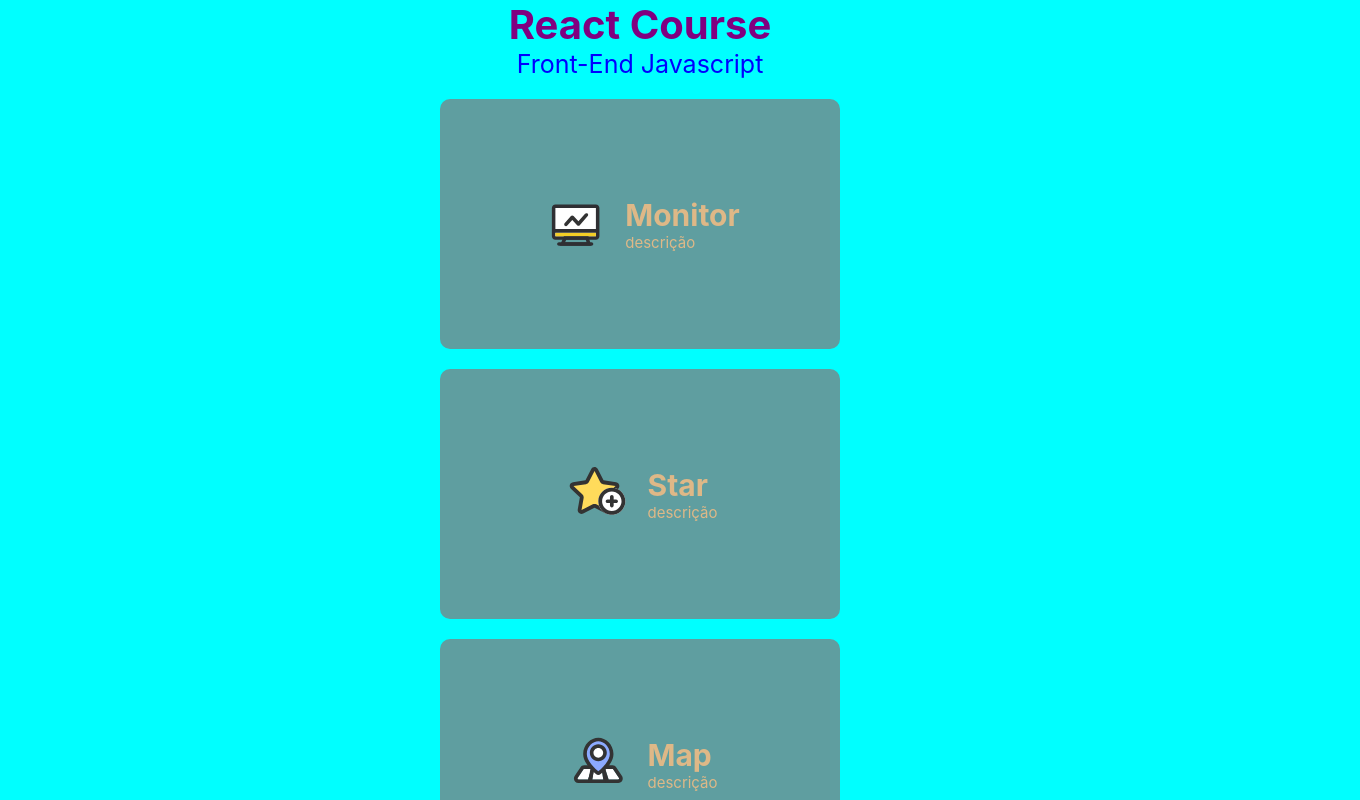
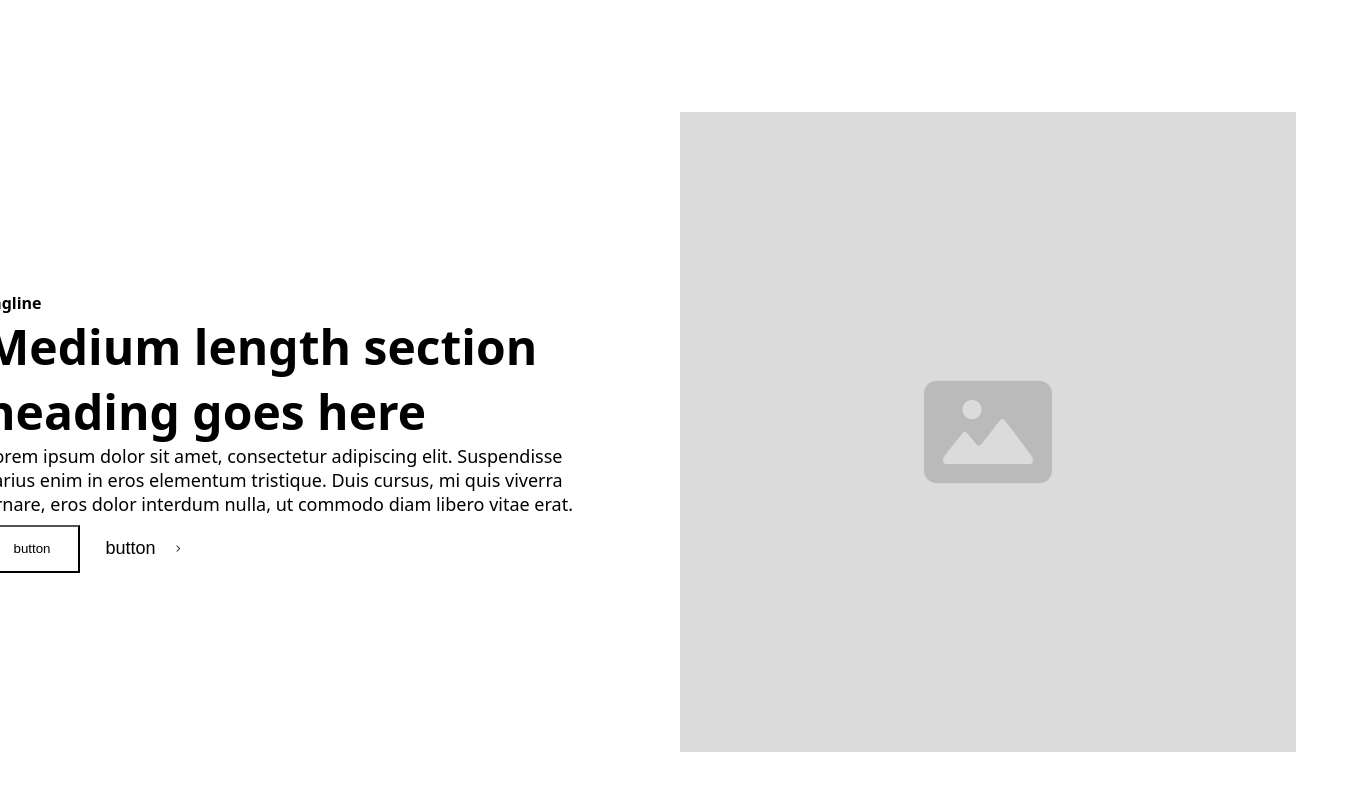
Before and after one commit to carmoemanoel/react-course, a React (Create React App) app: page / in a window 1280 px wide. Shown: the top 800 px of the page, 1360 px wide, since content can reach past the window. Built offline with nearby package versions, Linux system fonts and the light colour scheme.

Commit message:
feat: Criando layout

```diff
--- a/src/App.css
+++ b/src/App.css
@@ -1,4 +1,4 @@
-  *{
+  /* *{
     box-sizing: border-box;
     text-decoration: none;
     padding: 0;
@@ -61,3 +61,111 @@
     width: 70px;
     height: 70px;
   }
+
+  */
+
+  *{
+    box-sizing: border-box;
+    text-decoration: none;
+    padding: 0;
+    margin: 0;
+  }
+
+  .layout-container{
+    display: flex;
+    justify-content: center;
+    align-items: center;
+
+    width: 100%;
+    height: fit-content;
+    background-color: #fff;
+  }
+
+  .layout-content{
+    /* border: solid 1px black; */
+    display: flex;
+    flex-direction: row;
+    justify-content: center;
+    align-items: center;
+    gap: 80px;
+
+    width: auto;
+    height: auto;
+    padding: 112px 64px;
+
+  }
+
+  .layout-text{
+    display: flex;
+    flex-direction: column;
+    font-family: system-ui, -apple-system, BlinkMacSystemFont, 'Segoe UI', Roboto, Oxygen, Ubuntu, Cantarell, 'Open Sans', 'Helvetica Neue', sans-serif;
+  }
+
+
+  .layout-text h4{
+    font-size: 16px;
+    font-weight: 600;
+
+  }
+
+  .layout-text h1{
+    font-size: 48px;
+    font-weight: 700;
+
+    width: 616px;
+    height: 261;
+  }
+
+  .layout-text p{
+    font-size: 18px;
+    font-weight: 400;
+
+    width: 616px;
+    height: 81px;
+  }
+
+  .layout-button{
+    display: flex;
+    font-size: 16px;
+    font-weight: 400;
+    gap: 8px;
+    /* flex-direction: row; */
+
+  }
+
+
+.layout-button :first-child{
+  display: flex;
+  justify-content: center;
+  align-items: center;
+  /* border: 1px solid black; */
+  width: 96px;
+  background-color: #fff;
+  height: 48px;
+
+}
+
+.layout-button :last-child{
+  display: flex;
+  border: none;
+  width: 96px;
+  height: 48px;
+  font-size: 16px;
+  background-color: #fff;
+  font-weight: 200;
+
+}
+
+.layout-button .vector{
+  width: 12.59px;
+  height: 7.13px;
+  margin-top: 20px;
+}
+
+
+.layout-content img{
+    /* border: 1px solid black; */
+    width: 616px;
+    height: 640px;
+
+  }
--- a/src/App.jsx
+++ b/src/App.jsx
@@ -1,28 +1,21 @@
 import "./App.css"
-import Banner from "./components/Banner"
+
+import Banner from "./components/Layout"
 
 import Monitor from "./asssets/images/svg/monitor-svgrepo-com.svg"
-import Collect from "./asssets/images/svg/collect-svgrepo-com.svg"
-import Location from "./asssets/images/svg/location-svgrepo-com.svg"
-import Tips from "./asssets/images/svg/tips-svgrepo-com.svg"
-import Coffee from "./asssets/images/svg/coffee-svgrepo-com.svg"
-import Sim from "./asssets/images/svg/sim-card-svgrepo-com.svg"
+
 
 
 function App() {
   return (
     <body>
-      <div className="card">
+      {/* <div className="card">
       <h1>React Course</h1>
       <p>Front-End Javascript</p>
-    </div>
+    </div> */}
 
     <Banner title="Monitor" description="descrição" image={Monitor} />
-    <Banner title="Star" description="descrição" image={Collect} />
-    <Banner title="Map" description="descrição" image={Location} />
-    <Banner title="Moedas" description="descrição" image={Tips} />
-    <Banner title="Café" description="descrição" image={Coffee} />
-    <Banner title="Card" description="descrição" image={Sim} />
+
 
     </body>
   );
--- a/src/components/Banner/index.jsx
+++ /dev/null
@@ -1,15 +0,0 @@
-import "./style.css"
-
-
-export default
- function Banner(props){
-                return(
-                  <div className="banner">
-                      <img src={props.image} alt=""/>
-                      <div>
-                        <h2>{props.title}</h2>
-                        <p>{props.description}</p>
-                      </div>
-                    </div>
-                );
-              }
--- /dev/null
+++ b/src/components/Layout/index.jsx
@@ -0,0 +1,30 @@
+import "./style.css"
+
+import Vector from "../../asssets/images/svg/Vector.svg"
+
+import Img from "../../asssets/images/Image.svg"
+
+
+export default
+ function Layot(props){
+  return(
+    <div className="layout-container">
+      <div className="layout-content">
+        <div className="layout-text">
+          <h4>Tagline</h4>
+          <h1>Medium length section heading goes here</h1>
+          <p>Lorem ipsum dolor sit amet, consectetur adipiscing elit. Suspendisse varius enim in eros elementum tristique. Duis cursus, mi quis viverra ornare, eros dolor interdum nulla, ut commodo diam libero vitae erat.</p>
+          <div className="layout-button">
+          <button>button</button>
+          <button>
+            <p>button</p>
+            <img className="vector" src={Vector} alt="" />
+          </button>
+        </div>
+        </div>
+
+        <img src={Img} alt="teste" />
+      </div>
+    </div>
+  );
+}
```
Also changed, not shown: src/asssets/images/Image.svg (added), src/asssets/images/svg/Vector.svg (added), src/components/Layout/style.css (renamed from src/components/Banner/style.css).
